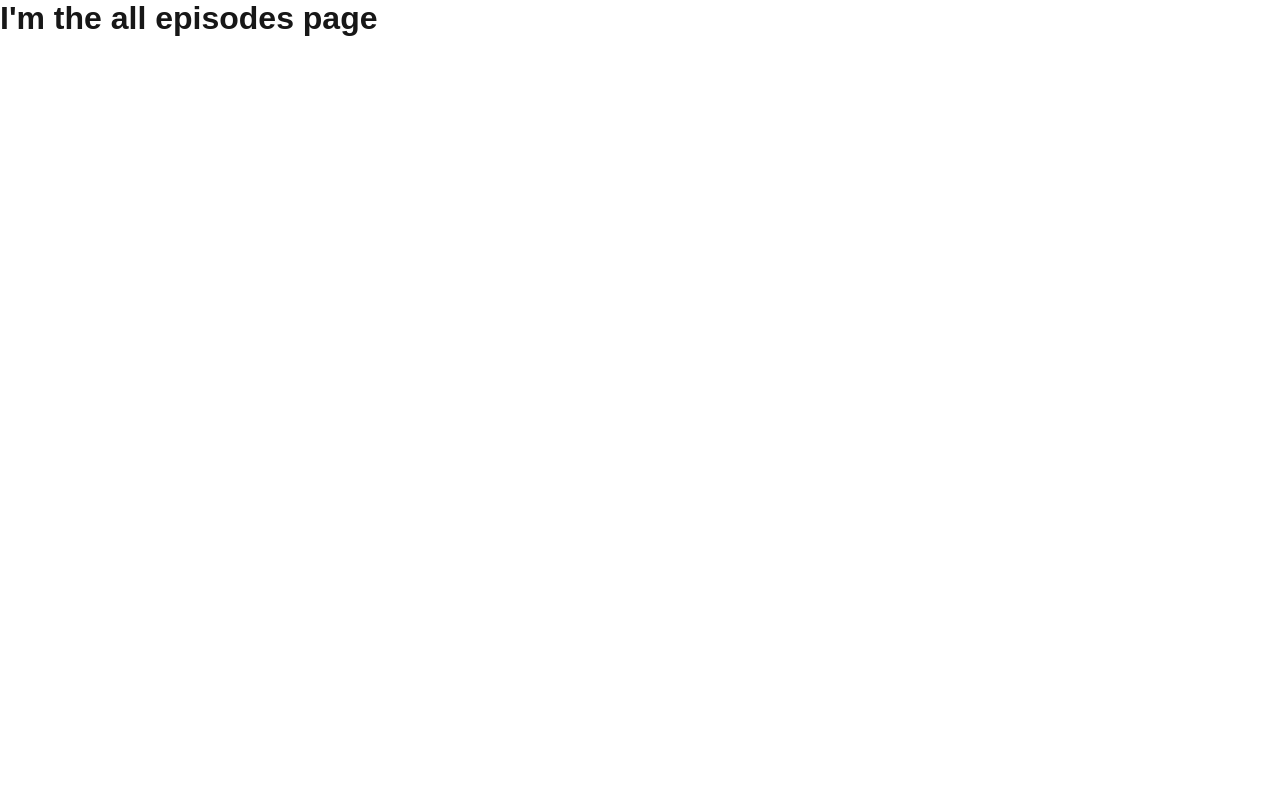
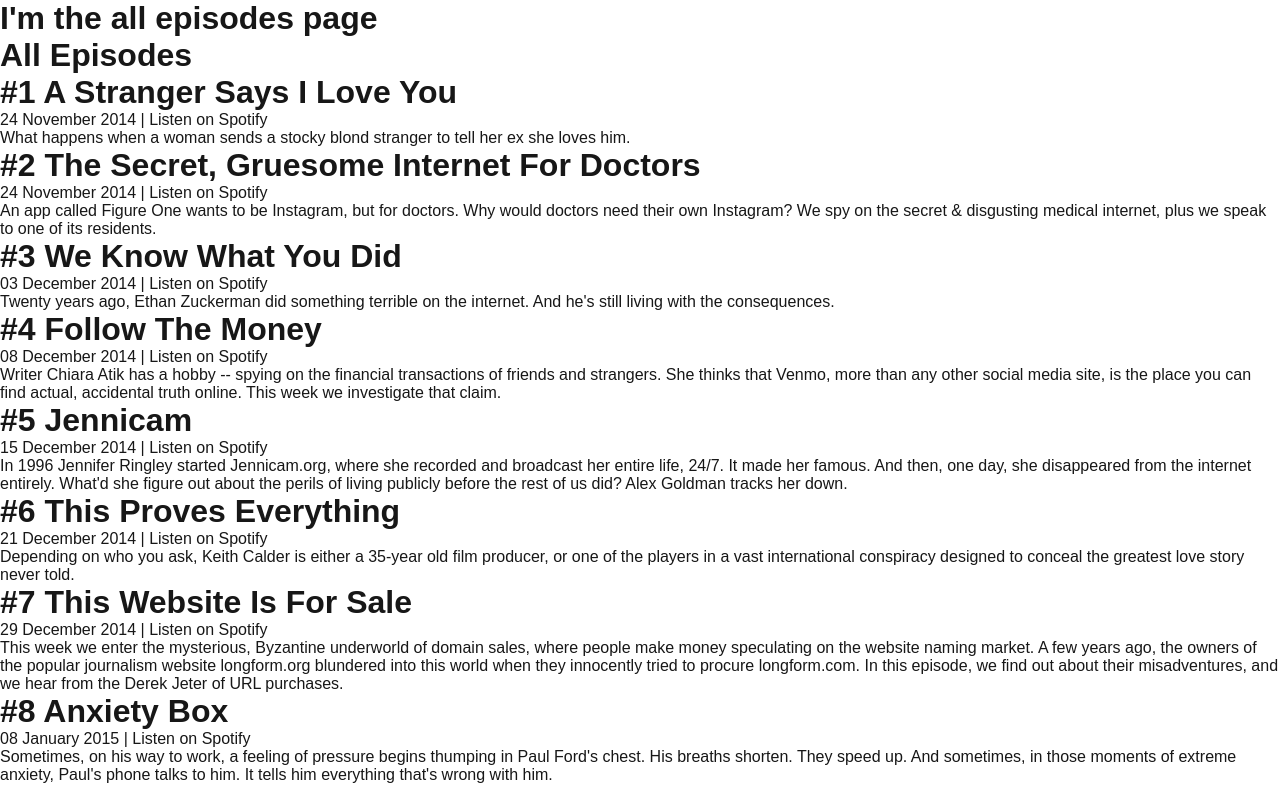
Before and after one commit to calebnjw/mattlieberis, a Next.js app: page /episode/all in a window 1280 px wide. Shown: the top 788 px of the page. Built offline with nearby package versions, Linux system fonts and the light colour scheme.

Commit message:
working all episodes page with navigation and logic around spotify links

```diff
--- a/src/app/episode/all/page.tsx
+++ b/src/app/episode/all/page.tsx
@@ -1,7 +1,33 @@
-export default function Home() {
+import { getAllEpisodeData } from "@/utils/episodeUtils";
+import Link from "next/link";
+
+export default function EpisodesPage() {
+  const allEpisodeData = getAllEpisodeData();
+
   return (
-    <div>
+    <div className="container mx-auto p-4">
       <h1>I'm the all episodes page</h1>
+      <h1 className="text-2xl font-bold mb-4">All Episodes</h1>
+      <div className="grid gap-4">
+        {allEpisodeData.map((episodeData) => (
+          <div key={episodeData.id} className="border p-4 rounded-lg">
+            <h1>
+              <Link href={`/episode/${episodeData.id}`}>{episodeData.title}</Link>
+            </h1>
+            <p>
+              {episodeData.date} |{" "}
+              {episodeData.spotifyLink === "" ? (
+                "Not on Spotify"
+              ) : (
+                <Link href={episodeData.spotifyLink} rel="noopener noreferrer">
+                  Listen on Spotify
+                </Link>
+              )}
+            </p>
+            <p className="my-2">{episodeData.episodeDescription}</p>
+          </div>
+        ))}
+      </div>
     </div>
   );
 }
--- a/src/app/page.tsx
+++ b/src/app/page.tsx
@@ -1,8 +1,9 @@
+import { getRandomEpisodeNumber } from "@/utils/episodeUtils";
 import Link from "next/link";
 import { redirect } from "next/navigation";
 
 export default function Home() {
-  const episodeId: number = Math.floor(Math.random() * 203);
+  const episodeId: number = getRandomEpisodeNumber();
   const redirectUrl = `/episodes/${episodeId}`;
 
   redirect(redirectUrl);
--- /dev/null
+++ b/src/utils/episodeUtils.ts
@@ -0,0 +1,28 @@
+import mattlieberData from "@/public/mattlieber.json";
+
+type EpisodeData = {
+  id: number;
+  title: string;
+  date: string;
+  episodeDescription: string;
+  mattDescription: string;
+  spotifyLink: string;
+};
+
+const NUMBER_OF_EPISODES = mattlieberData.data.length;
+
+/**
+ * Returns a random episode number between 0 and NUMBER_OF_EPISODES - 1
+ * @returns {number} A random episode number
+ */
+export function getRandomEpisodeNumber(): number {
+  return Math.floor(Math.random() * NUMBER_OF_EPISODES);
+}
+
+export function getEpisodeData(episodeNumber: number): EpisodeData {
+  return mattlieberData.data[episodeNumber - 1]; // Subtract 1 since array is 0-based but episode IDs start at 1
+}
+
+export function getAllEpisodeData(): EpisodeData[] {
+  return mattlieberData.data; // Returns the whole json array of episodes
+}
--- a/tsconfig.json
+++ b/tsconfig.json
@@ -21,10 +21,7 @@
     "baseUrl": "src/",
     "paths": {
       "@/*": ["./*"],
-      "@/app/*": ["./app/*"],
-      "@/components/*": ["./components/*"],
-      "@/public/*": ["../public/*"],
-      "@/styles/*": ["./styles/*"]
+      "@/public/*": ["../public/*"]
     }
   },
   "include": ["next-env.d.ts", "**/*.ts", "**/*.tsx", ".next/types/**/*.ts"],
```
Also changed, not shown: src/app/episode/[episode]/page.tsx (+10 -5 lines), public/mattlieber.json.
